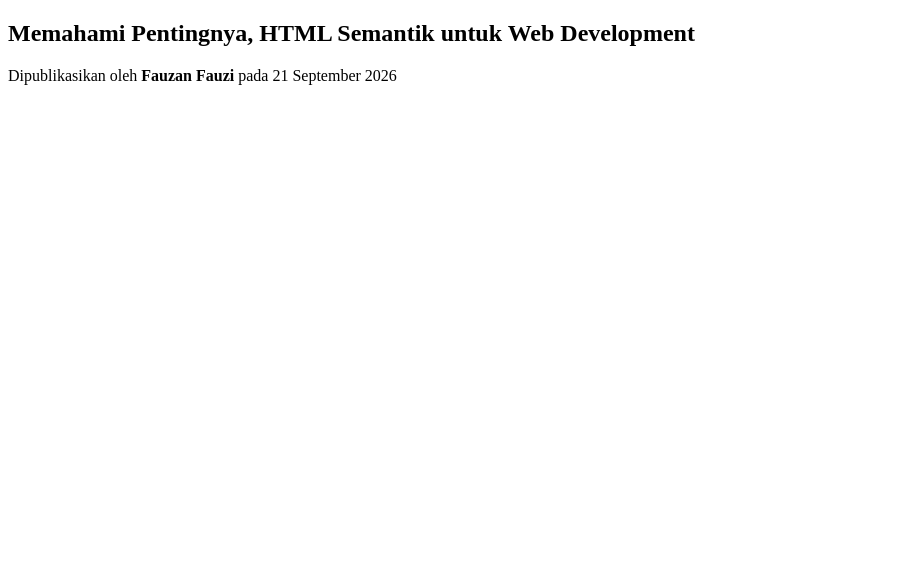
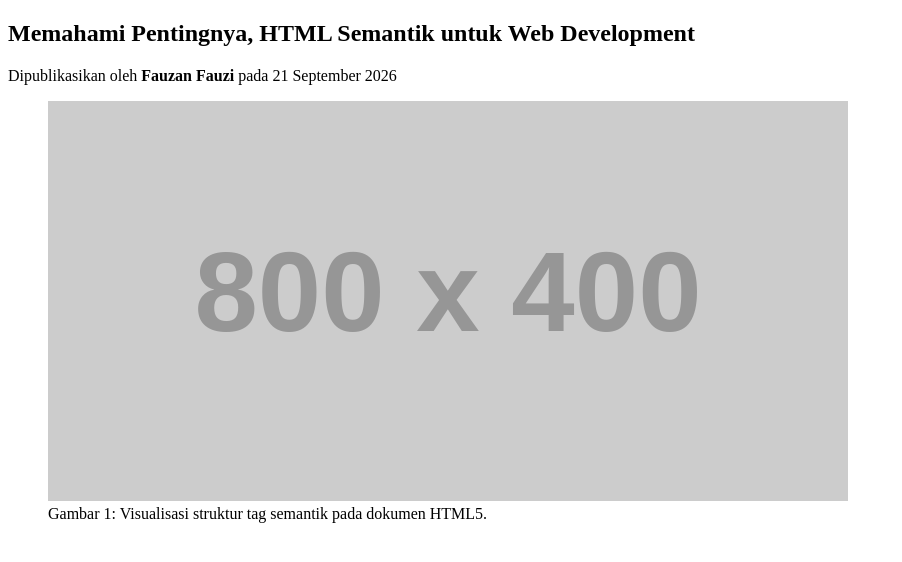
Before and after one commit to Fauzan55-ikmal/frontend-beginner-roadmap, a plain HTML site: page 01-fase-1-html-form/01-blog-post-page/index.html in a window 1280 px wide. Shown: the whole page, without its empty margins (0-902 px from the left). Drawn offline with Linux system fonts and the light colour scheme; placeholder pictures from the web are drawn by us.

Commit message:
feat(blog-post): add figure and figcaption for main article image

```diff
--- a/01-fase-1-html-form/01-blog-post-page/index.html
+++ b/01-fase-1-html-form/01-blog-post-page/index.html
@@ -13,6 +13,12 @@
         <h1>Memahami Pentingnya, HTML Semantik untuk Web Development</h1>
         <p>Dipublikasikan oleh <strong>Fauzan Fauzi</strong> pada <time datetime="2026-09-21">21 September 2026</time></p>
       </header>
+
+      <!-- GAMBAR UTAMA DENGAN CAPTION -->
+      <figure>
+        <img src="https://via.placeholder.com/800x400" alt="Ilustrasi Struktur HTML Semantik" />
+        <figcaption>Gambar 1: Visualisasi struktur tag semantik pada dokumen HTML5.</figcaption>
+      </figure>
     </article>
   </body>
 </html>
```
